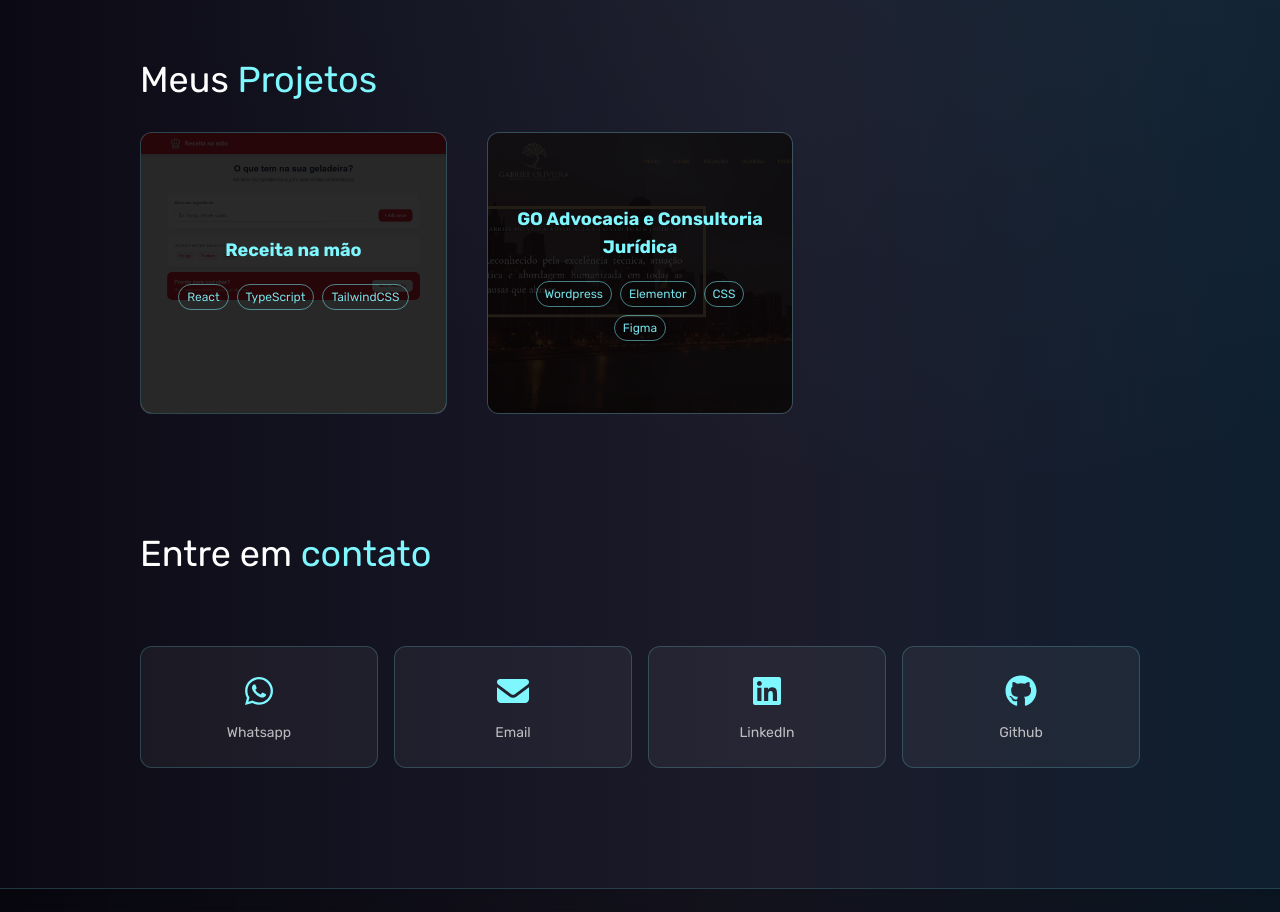
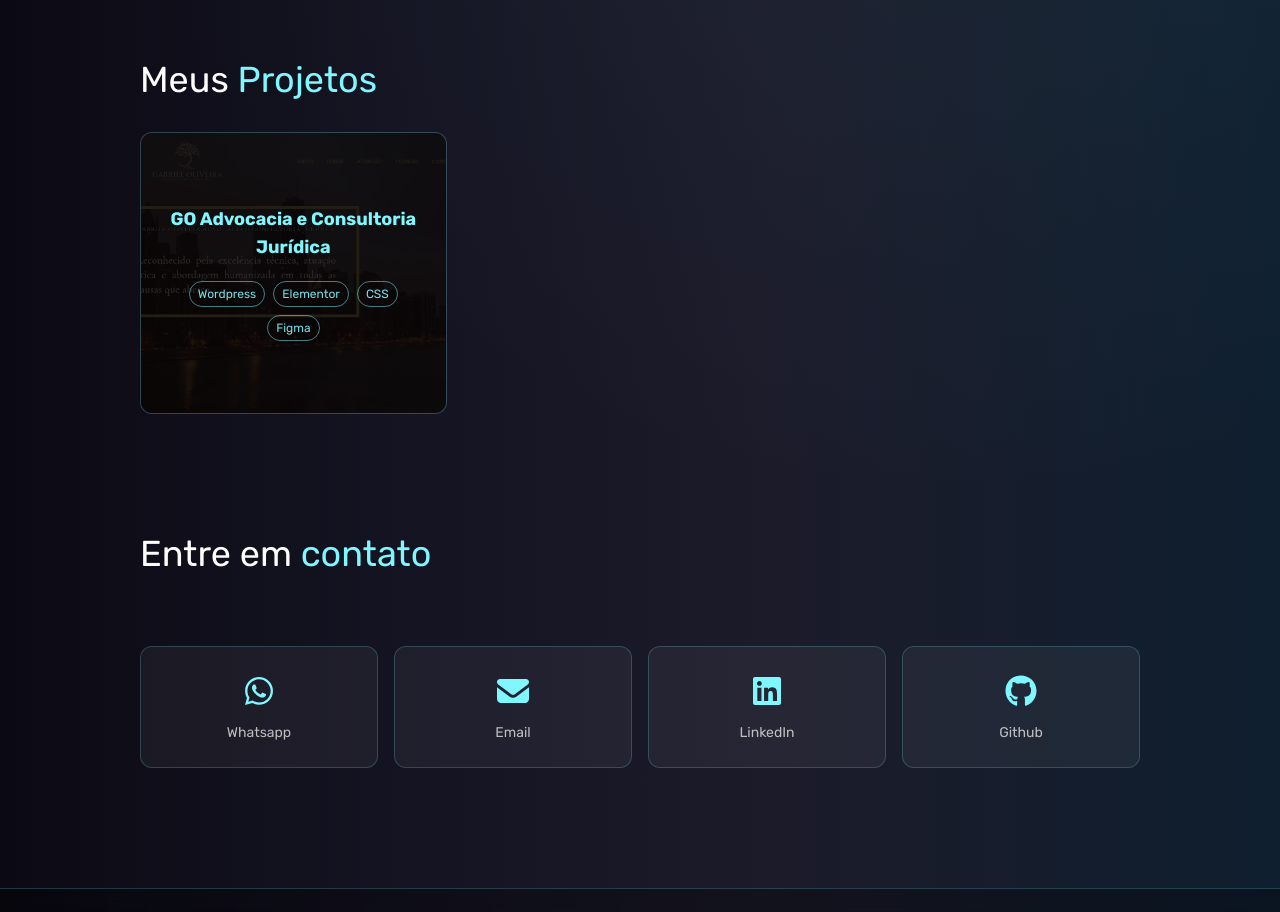
Before and after one commit to Edmon-Nascimento/portfolio-edmoncode, a React (Vite) app: page / in a window 1280 px wide. Shown: the part 1760-2672 px from the top of the page. Built offline with nearby package versions, Linux system fonts and the light colour scheme.

Commit message:
update projects

```diff
--- a/src/components/projects.tsx
+++ b/src/components/projects.tsx
@@ -1,8 +1,4 @@
-import receitanamaoBg from "../assets/images/receita-na-mao.png";
-import ecommerceBg from "../assets/images/ecommerce-product-page.png";
-import geradordesenhasBg from "../assets/images/gerador-de-senhas.png";
 import goadvocaciaBg from "../assets/images/goadvocacia.png";
-import loopstudiosBg from "../assets/images/loopstudios.png";
 import openLink from "../assets/icons/open_in_new.svg";
 import githubIcon from "../assets/icons/github-brands-solid-full.svg";
 import * as Dialog from "@radix-ui/react-dialog";
@@ -12,17 +8,6 @@ export default function Projects() {
   const projectsData = [
     {
       id: 1,
-      title: "Receita na mão",
-      coverImg: receitanamaoBg,
-      description:
-        "Gerador de receitas com inteligência artificial desenvolvido com React, Vite e TailwindCSS, integrado à API de inferência da HuggingFace (modelo Mistral 7B). O projeto permite ao usuário adicionar os ingredientes disponíveis e receber uma receita gerada por IA, com título, lista de ingredientes, modo de preparo e dica do chef — com foco em arquitetura baseada em componentes e integração com APIs de LLM.",
-      url: "https://receitanamao.vercel.app/",
-      github: "https://github.com/Edmon-Nascimento/receita-na-mao",
-      stack: ["React", "TypeScript", "TailwindCSS"],
-      date: "06/2026",
-    },
-    {
-      id: 4,
       title: "GO Advocacia e Consultoria Jurídica",
       coverImg: goadvocaciaBg,
       description:
```
